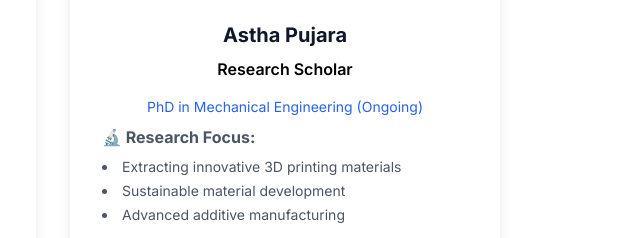
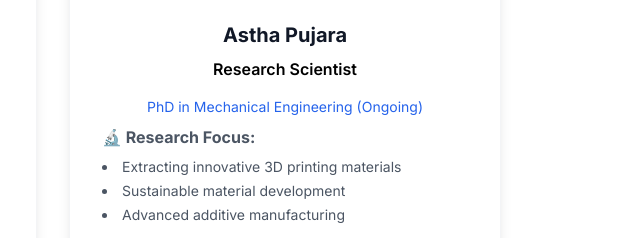
Before and after one commit to prishabh3/Ecocycle-Innovation, a website: page team-contact.html in a window 1280 px wide. Shown: the part 1694-1932 px from the top of the page, 587-1227 px from the left. Drawn offline with nearby package versions, Linux system fonts and the light colour scheme.

Commit message:
Update job title from 'Research Scholar' to 'Research Scientist'

```diff
--- a/team-contact.html
+++ b/team-contact.html
@@ -347,7 +347,7 @@
                             <img src="Astha.png" alt="Astha Pujara" class="w-full h-full object-cover">
                         </div>
                         <h3 class="text-xl font-bold text-gray-900 mb-2">Astha Pujara</h3>
-                        <p class="text-primary font-semibold mb-4">Research Scholar</p>
+                        <p class="text-primary font-semibold mb-4">Research Scientist</p>
                         <p class="text-blue-600 text-sm mb-2">PhD in Mechanical Engineering (Ongoing)</p>
                         <div class="text-gray-600 mb-4 text-left space-y-2">
                             <p><strong>🔬 Research Focus:</strong></p>
```
